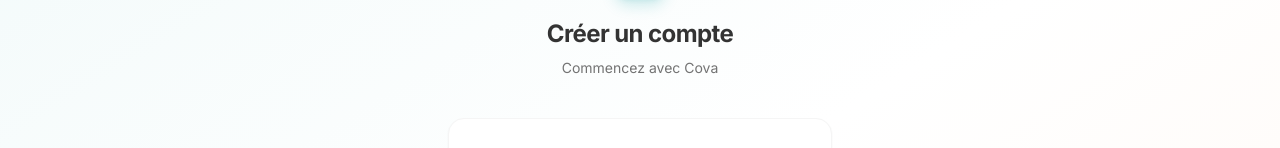
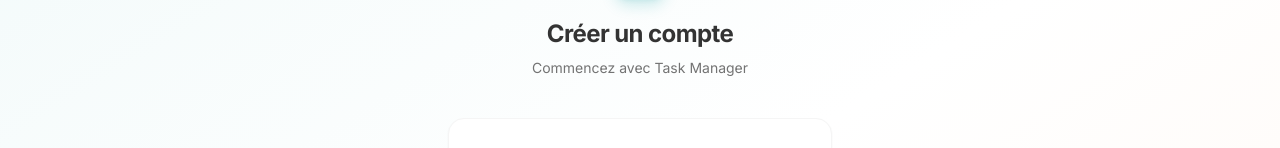
Before and after one commit to AlexNguetcha/cova-task-manager, a React (Vite) app in the folder frontend/: page /register in a window 1280 px wide. Shown: the part 160-308 px from the top of the page. Built offline with nearby package versions, Linux system fonts and the light colour scheme; no server answers.

Commit message:
fix: rename app to Task Manager

```diff
--- a/frontend/index.html
+++ b/frontend/index.html
@@ -8,7 +8,7 @@
     <link rel="preconnect" href="https://fonts.googleapis.com" />
     <link rel="preconnect" href="https://fonts.gstatic.com" crossorigin />
     <link href="https://fonts.googleapis.com/css2?family=Inter:wght@400;500;600;700&display=swap" rel="stylesheet" />
-    <title>Cova Tâches</title>
+    <title>Task Manager</title>
   </head>
   <body class="min-h-screen bg-background font-sans antialiased">
     <div id="root"></div>
--- a/frontend/src/components/ProtectedLayout.tsx
+++ b/frontend/src/components/ProtectedLayout.tsx
@@ -19,7 +19,7 @@
             <div className="flex h-9 w-9 items-center justify-center rounded-xl bg-gradient-to-br from-primary to-primary-600 shadow-sm">
               <ListTodo className="h-5 w-5 text-white" />
             </div>
-            <span className="text-lg font-bold tracking-tight text-primary">Cova</span>
+            <span className="text-lg font-bold tracking-tight text-primary">Task Manager</span>
           </div>
 
           <div className="flex items-center gap-3">
--- a/frontend/src/pages/Login.tsx
+++ b/frontend/src/pages/Login.tsx
@@ -48,7 +48,7 @@
           </div>
           <h1 className="text-2xl font-bold tracking-tight text-foreground">Bon retour</h1>
           <p className="mt-2 text-sm text-muted-foreground">
-            Connectez-vous à votre espace Cova
+            Connectez-vous à votre espace Task Manager
           </p>
         </div>
 
--- a/frontend/src/pages/Register.tsx
+++ b/frontend/src/pages/Register.tsx
@@ -49,7 +49,7 @@
           </div>
           <h1 className="text-2xl font-bold tracking-tight text-foreground">Créer un compte</h1>
           <p className="mt-2 text-sm text-muted-foreground">
-            Commencez avec Cova
+            Commencez avec Task Manager
           </p>
         </div>
 
```
